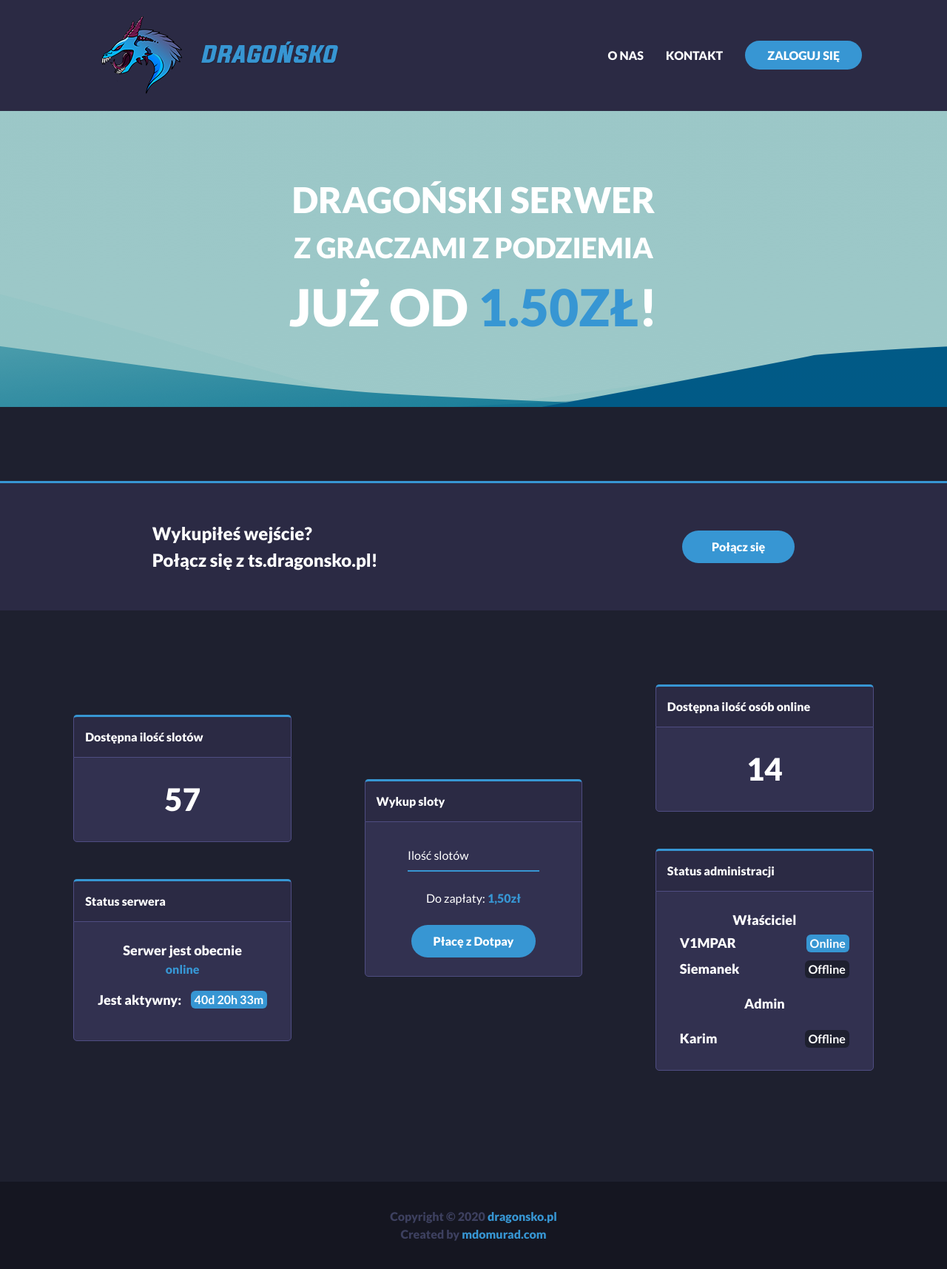
After one commit to V1MPAR/Dragonsko, a Symfony app: template templates/index/index.html.twig in a window 1280 px wide. The commit adds this page. Shown: the whole page at 74% size. Run offline with Twig, Linux system fonts and the light colour scheme; the template is opened without the code that fills it, so the values that code supplies are empty; some libraries are stand-ins or nearby versions.

Commit message:
Index View with RWD

```diff
--- a/templates/base.html.twig
+++ b/templates/base.html.twig
@@ -1,12 +1,44 @@
 <!DOCTYPE html>
-<html>
+<html lang="pl">
 <head>
-        <meta charset="UTF-8">
-        <title>{% block title %}Welcome!{% endblock %}</title>
+    <meta charset="utf-8">
+    <meta name="viewport" content="width=device-width, initial-scale=1, shrink-to-fit=no">
+
+    <title>{% block title %}DRAGOŃSKO :: {% endblock %}</title>
+
+    <link href="https://unpkg.com/tailwindcss@^1.0/dist/tailwind.min.css" rel="stylesheet">
+    <link href="https://fonts.googleapis.com/css2?family=Lato:wght@400;700;900&display=swap" rel="stylesheet">
+    <link href="{{ asset('assets/css/main.css') }}" rel="stylesheet">
     {% block stylesheets %}{% endblock %}
 </head>
 <body>
+    <div class="flex flex-col">
+        <div class="flex flex-row justify-between items-center header">
+            <div class="flex flex-col logo">
+                <img src="{{ asset('assets/img/logo.png') }}" />
+            </div>
+            <ul class="flex flex-row menu">
+                <li><a href="#">O nas</a></li>
+                <li><a href="#">Kontakt</a></li>
+                <li>
+                    <a href="#">
+                        <span class="btn-action">Zaloguj się</span>
+                    </a>
+                </li>
+            </ul>
+        </div>
+    </div>
     {% block body %}{% endblock %}
+    <div class="flex flex-col">
+        <div class="flex flex-col justify-center items-center footer">
+            <p>Copyright &copy; 2020 <a href="{{ url('index') }}">dragonsko.pl</a></p>
+            <p>Created by <a href="https://mdomurad.com" target="_blank">mdomurad.com</a></p>
+        </div>
+    </div>
     {% block javascripts %}{% endblock %}
+
+    <script src="https://cdnjs.cloudflare.com/ajax/libs/jquery/3.5.1/jquery.min.js" integrity="sha256-9/aliU8dGd2tb6OSsuzixeV4y/faTqgFtohetphbbj0=" crossorigin="anonymous"></script>
+    <script src="https://cdn.jsdelivr.net/npm/popper.js@1.16.0/dist/umd/popper.min.js" integrity="sha384-Q6E9RHvbIyZFJoft+2mJbHaEWldlvI9IOYy5n3zV9zzTtmI3UksdQRVvoxMfooAo" crossorigin="anonymous"></script>
+    <script src="https://stackpath.bootstrapcdn.com/bootstrap/4.5.0/js/bootstrap.min.js" integrity="sha384-OgVRvuATP1z7JjHLkuOU7Xw704+h835Lr+6QL9UvYjZE3Ipu6Tp75j7Bh/kR0JKI" crossorigin="anonymous"></script>
 </body>
 </html>
--- /dev/null
+++ b/templates/index/index.html.twig
@@ -0,0 +1,83 @@
+{% extends 'base.html.twig' %}
+
+{% block title %}{{ parent() }}Dla graczy z podziemia{% endblock %}
+
+{% block body %}
+<div class="flex flex-col justify-center items-center intro">
+    <h3>Dragoński serwer</h3>
+    <h5>Z graczami z podziemia</h5>
+    <h1>Już od <span>1.50zł</span>!</h1>
+</div>
+<div class="flex flex-row justify-around items-center connect-to-server">
+    <h3>Wykupiłeś wejście?<br />Połącz się z ts.dragonsko.pl!</h3>
+    <a href="ts3server://ts.dragonsko.pl" class="btn-action">Połącz się</a>
+</div>
+<div class="flex flex-wrap justify-center sm:justify-around items-center boxes">
+    <div class="flex flex-col w-full xl:w-1/3 boxes-inner items-center">
+        <div class="flex flex-col box-item w-3/4">
+            <div class="flex flex-col box-heading">
+                <h3>Dostępna ilość slotów</h3>
+            </div>
+            <div class="flex flex-col box-content justify-between items-center">
+                <h1>57</h1>
+            </div>
+        </div>
+        <div class="flex flex-col box-item w-3/4">
+            <div class="flex flex-col box-heading">
+                <h3>Status serwera</h3>
+            </div>
+            <div class="flex flex-col box-content justify-between items-center">
+                <h3>Serwer jest obecnie</h3>
+                <p><span>online</span></p>
+                <div class="flex flex-row justify-between items-center w-full px-8 py-4">
+                    <h3>Jest aktywny:</h3>
+                    <span class="badge-accent">40d 20h 33m</span>
+                </div>
+            </div>
+        </div>
+    </div>
+    <div class="flex flex-col w-full xl:w-1/3 items-center boxes-inner">
+        <div class="flex flex-col box-item w-3/4">
+            <div class="flex flex-col box-heading">
+                <h3>Wykup sloty</h3>
+            </div>
+            <div class="flex flex-col box-content justify-between items-center">
+                <input class="input" type="number" step="1" min="1" placeholder="Ilość slotów" />
+                <p class="py-6">Do zapłaty: <span>1,50zł</span></p>
+                <button class="btn-action">Płacę z Dotpay</button>
+            </div>
+        </div>
+    </div>
+    <div class="flex flex-col w-full xl:w-1/3 boxes-inner items-center">
+        <div class="flex flex-col box-item w-3/4">
+            <div class="flex flex-col box-heading">
+                <h3>Dostępna ilość osób online</h3>
+            </div>
+            <div class="flex flex-col box-content justify-between items-center">
+                <h1>14</h1>
+            </div>
+        </div>
+        <div class="flex flex-col box-item w-3/4">
+            <div class="flex flex-col box-heading">
+                <h3>Status administracji</h3>
+            </div>
+            <div class="flex flex-col box-content justify-between items-center">
+                <h3>Właściciel</h3>
+                <div class="flex flex-row justify-between items-center w-full px-8 py-1">
+                    <h3>V1MPAR</h3>
+                    <span class="badge-accent">Online</span>
+                </div>
+                <div class="flex flex-row justify-between items-center w-full px-8 py-1">
+                    <h3>Siemanek</h3>
+                    <span class="badge-dark">Offline</span>
+                </div>
+                <h3 class="py-4">Admin</h3>
+                <div class="flex flex-row justify-between items-center w-full px-8 py-1">
+                    <h3>Karim</h3>
+                    <span class="badge-dark">Offline</span>
+                </div>
+            </div>
+        </div>
+    </div>
+</div>
+{% endblock %}
```
Also changed, not shown: src/Controller/IndexController.php (added, +17 -0 lines), public/assets/css/main.css (added), public/assets/img/intro.png (added), public/assets/img/logo.png (added), public/assets/scss/main.scss (added), public/assets/scss/mixins.scss (added), public/assets/scss/variables.scss (added), 2 other files. Lines whose indentation alone changed are shown as unchanged.
